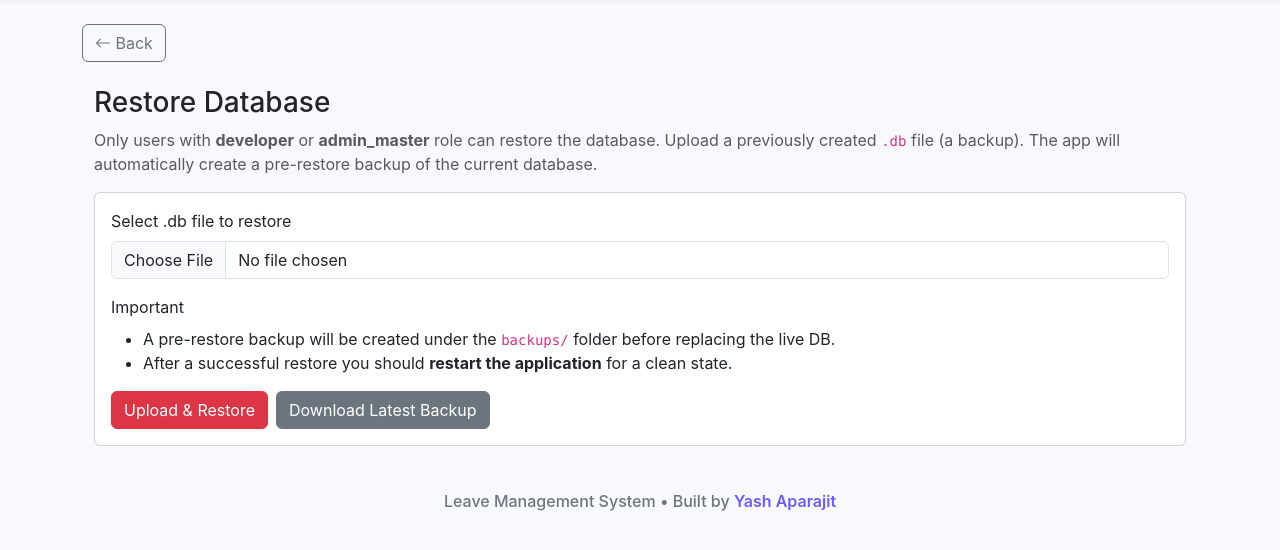
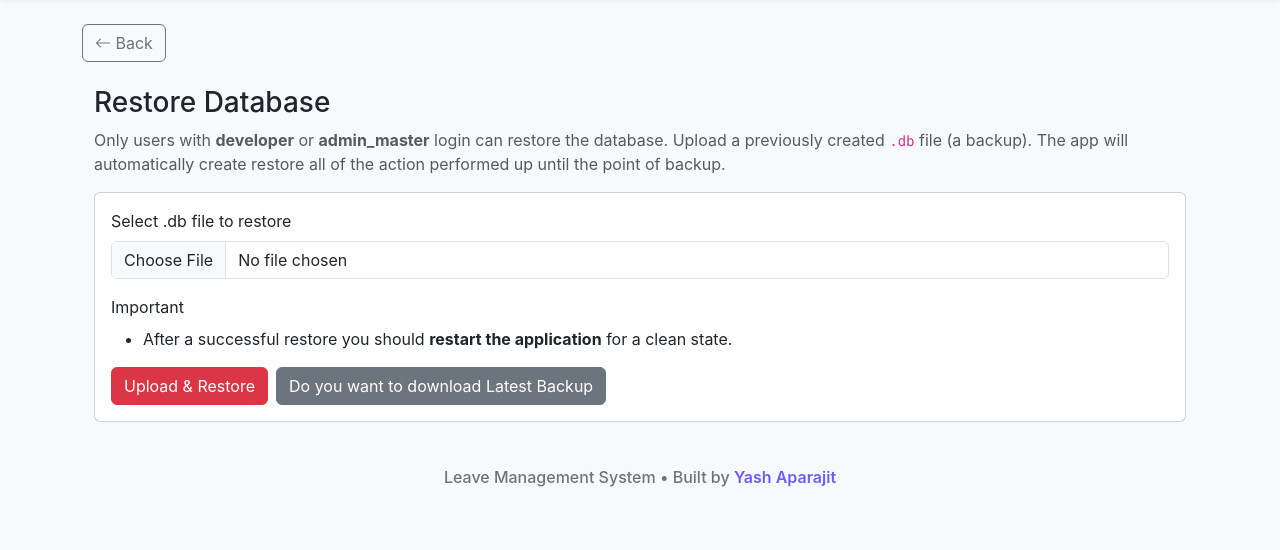
Before and after one commit to Yash-Aparajit/Leave-Management-System, a Flask app: page /restore in a window 1280 px wide. Shown: the part 55-605 px from the top of the page. Run offline with Flask 3, Linux system fonts and the light colour scheme; the visitor is signed in with stand-in values (Sample User, id 1).

Commit message:
Update restore.html

```diff
--- a/templates/restore.html
+++ b/templates/restore.html
@@ -7,8 +7,8 @@
 <div class="container mt-4">
   <h3>Restore Database</h3>
   <p class="text-muted">
-    Only users with <strong>developer</strong> or <strong>admin_master</strong> role can restore the database.
-    Upload a previously created <code>.db</code> file (a backup). The app will automatically create a pre-restore backup of the current database.
+    Only users with <strong>developer</strong> or <strong>admin_master</strong> login can restore the database.
+    Upload a previously created <code>.db</code> file (a backup). The app will automatically create restore all of the action performed up until the point of backup.
   </p>
 
   <div class="card p-3 mt-3">
@@ -21,14 +21,13 @@
       <div class="mb-3">
         <label class="form-label">Important</label>
         <ul>
-          <li>A pre-restore backup will be created under the <code>backups/</code> folder before replacing the live DB.</li>
           <li>After a successful restore you should <strong>restart the application</strong> for a clean state.</li>
         </ul>
       </div>
 
       <div class="d-flex gap-2">
         <button type="submit" class="btn btn-danger">Upload & Restore</button>
-        <a class="btn btn-secondary" href="{{ url_for('backup') }}">Download Latest Backup</a>
+        <a class="btn btn-secondary" href="{{ url_for('backup') }}">Do you want to download Latest Backup</a>
       </div>
     </form>
   </div>
```
